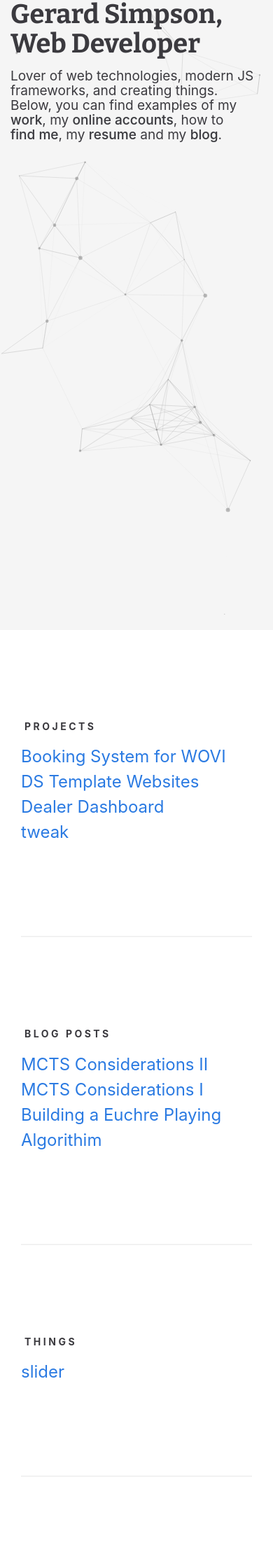
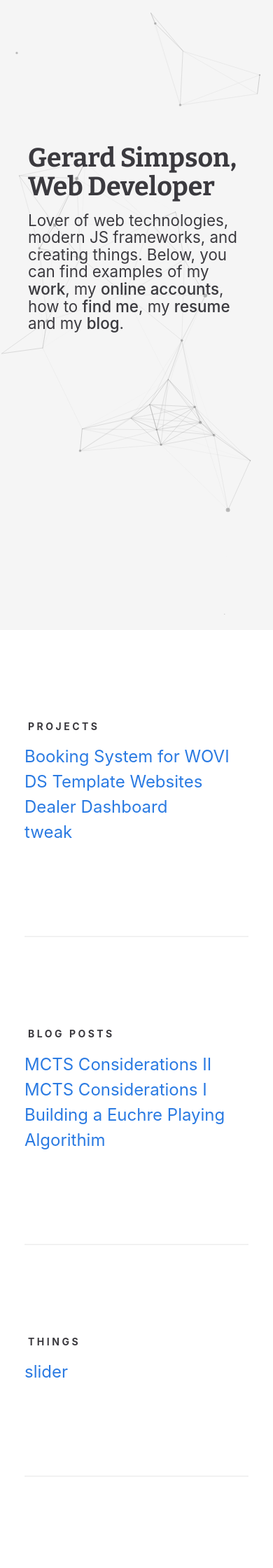
Before and after one commit to node-gs/GerardSimpson, a Jekyll site: the page built from index.html, in a window 390 px wide. Shown: the top 2240 px of the page at 70% size. Built offline with Jekyll 4.4.1, drawn with Linux system fonts in a browser that asks for light colours.

Commit message:
fixing css

```diff
--- a/_layouts/custom.html
+++ b/_layouts/custom.html
@@ -7,7 +7,7 @@
     <header role="banner">
       <div class="container-fluid">
         <div class="row">
-          <div class="col-xs-12">
+          <div class="col-sm-offset-3 col-sm-8">
             <div class="banner-content cl-effect nav">
               <h1>
                 Gerard Simpson,
@@ -27,7 +27,7 @@
       <div class="container-fluid content" id="work">
         <div class="row">
           <h3 class="left-col">Projects</h3>
-          <div class="col-sm-offset-4 col-sm-8 right-col">
+          <div class="col-sm-offset-3 col-sm-8 right-col">
             <ul class="post-list">
               {% for project in site.projects %}
                 <li>
@@ -47,7 +47,7 @@
       <div class="container-fluid content" id="blog">
         <div class="row">
           <h3 class="left-col">Blog Posts</h3>
-          <div class="col-sm-offset-4 col-sm-8 right-col">
+          <div class="col-sm-offset-3 col-sm-8 right-col">
             <ul class="post-list">
               {% for post in site.posts %}
                 <li>
@@ -67,11 +67,11 @@
       <div class="container-fluid content">
         <div class="row">
           <h3 class="left-col">Things</h3>
-          <div class="col-sm-offset-4 col-sm-8 right-col">
+          <div class="col-sm-offset-3 col-sm-8 right-col">
             <ul class="post-list">
                 <li>
                   <p>
-                    <a class="post-link" href="{{ site.github.url }}/slider">slider</a>
+                    <a class="post-link" href="https://node-gs.github.io/slider/">slider</a>
                   </p>
                   <!-- <span class="post-meta">{{ post.date | date: "%b %-d, %Y" }}</span> -->
                 </li>
@@ -85,7 +85,7 @@
       <div class="container-fluid content" id="info">
         <div class="row">
           <h3 class="left-col">Info</h3>
-          <div class="col-sm-offset-4 col-sm-8 right-col">
+          <div class="col-sm-offset-3 col-sm-8 right-col">
             <ul>
               <li>
                 <p>
@@ -112,7 +112,7 @@
       <div class="container-fluid content" id="elsewhere">
         <div class="row">
           <h3 class="left-col">Elsewhere</h3>
-          <div class="col-sm-offset-4 col-sm-8 right-col">
+          <div class="col-sm-offset-3 col-sm-8 right-col">
             <ul class='float-list'>
               <li>
               <p>
--- a/_sass/_custom.scss
+++ b/_sass/_custom.scss
@@ -34,7 +34,7 @@
   font-size: calc(36px + 36 * ((100vw - 350px) / 674));
 }
 h2 {
-  font-size: calc(18px + 18 * ((100vw - 350px) / 674));
+  font-size: calc(24px + 6 * ((100vw - 350px) / 674));
 }
 p {
   font-size: 1.6rem;
@@ -90,12 +90,16 @@
   border-bottom: 1px solid transparent;
   height: 100vh;
   z-index: 1;
+  padding-top: 20vh;
   .banner-content {
+    @media( max-width: 768px) {
+      padding: 25px;
+    }
     h1 {
-      font-size: calc(36px + 36 * ((100vw - 350px) / 674));
+      font-size: calc(36px + 26 * ((100vw - 350px) / 674));
     }
     h2 {
-      font-size: calc(18px + 18 * ((100vw - 350px) / 674));
+      font-size: calc(22px + 6 * ((100vw - 350px) / 674));
       font-weight:400;
     }
   }
@@ -110,6 +114,9 @@
     margin: 0;
     padding: 0 30px;
     background: #fff;
+    @media(max-width: 768px) {
+      padding: 0 35px;
+    }
   h2 {
     font-family: 'Raleway', sans-serif;
     font-weight: 400;
```
